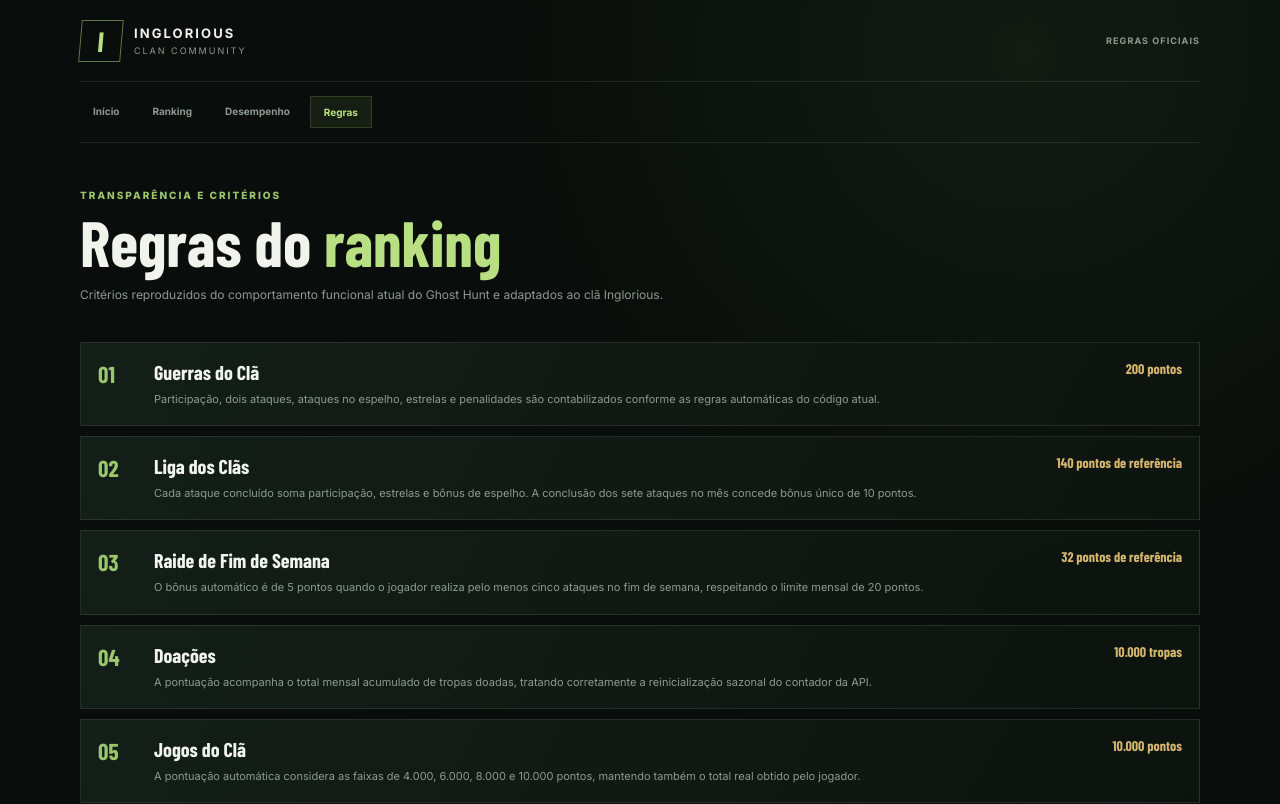
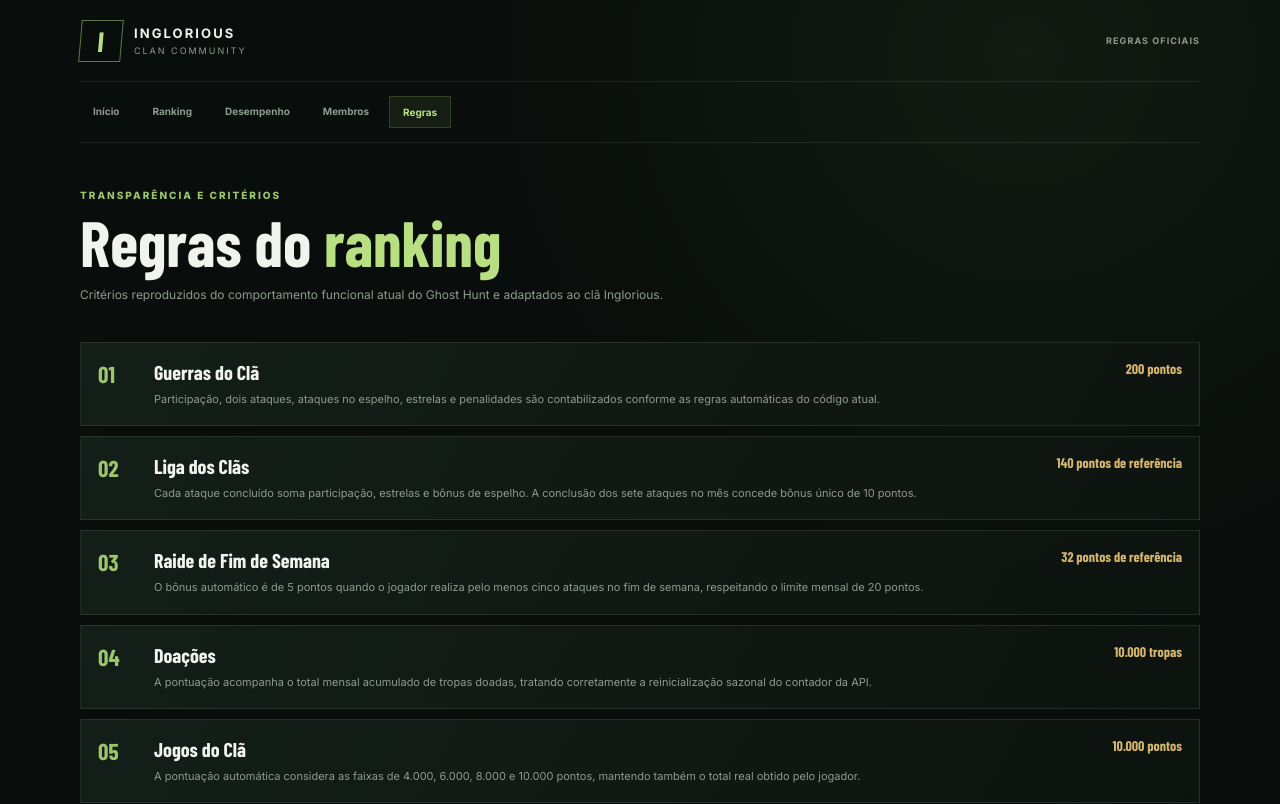
Before and after one commit to cristofer-rsg/Inglorious, a Next.js app: page /rules in a window 1280 px wide. Shown: the top 804 px of the page. Built offline with nearby package versions, Linux system fonts and the light colour scheme; a web font is replaced by a local one.

Commit message:
Add members history to main navigation

```diff
--- a/src/components/site-nav.tsx
+++ b/src/components/site-nav.tsx
@@ -4,6 +4,7 @@ const links = [
   { href: "/", label: "Início" },
   { href: "/ranking", label: "Ranking" },
   { href: "/performance", label: "Desempenho" },
+  { href: "/members", label: "Membros" },
   { href: "/rules", label: "Regras" },
 ];
 
```
